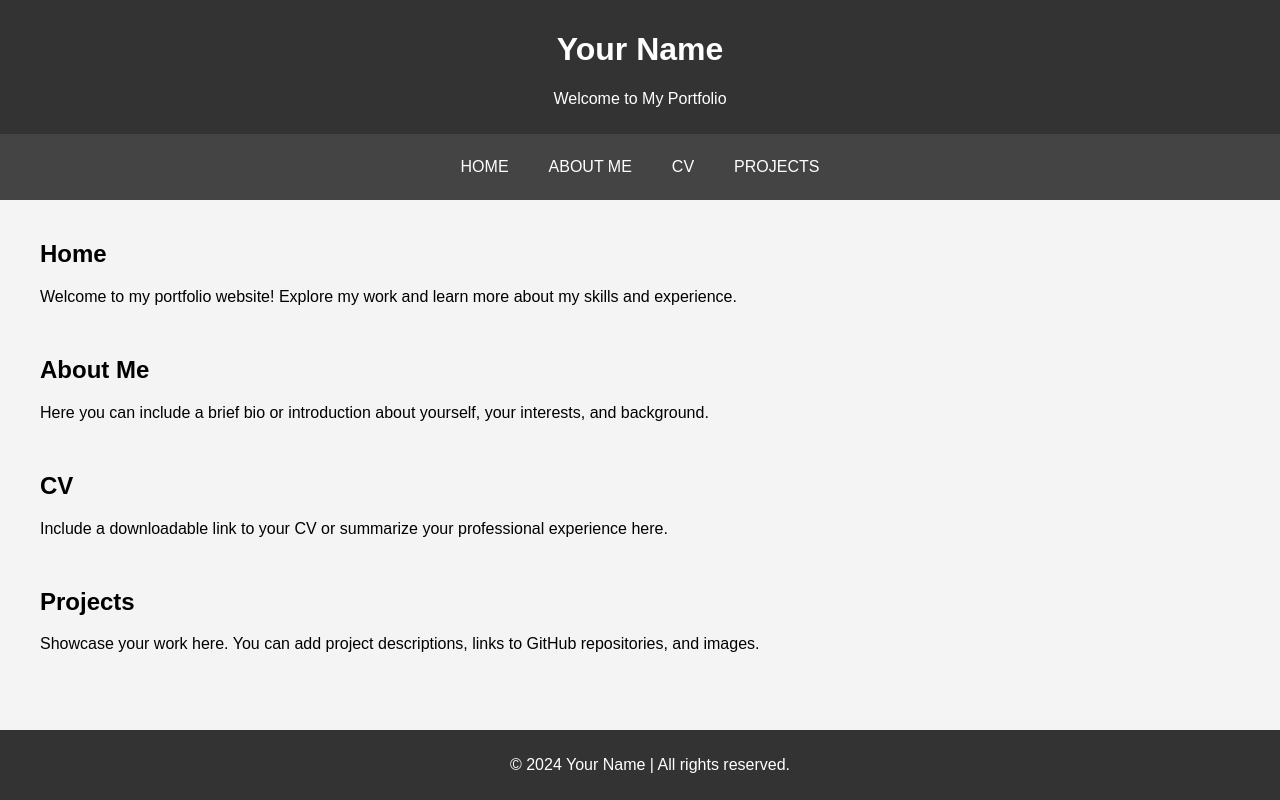
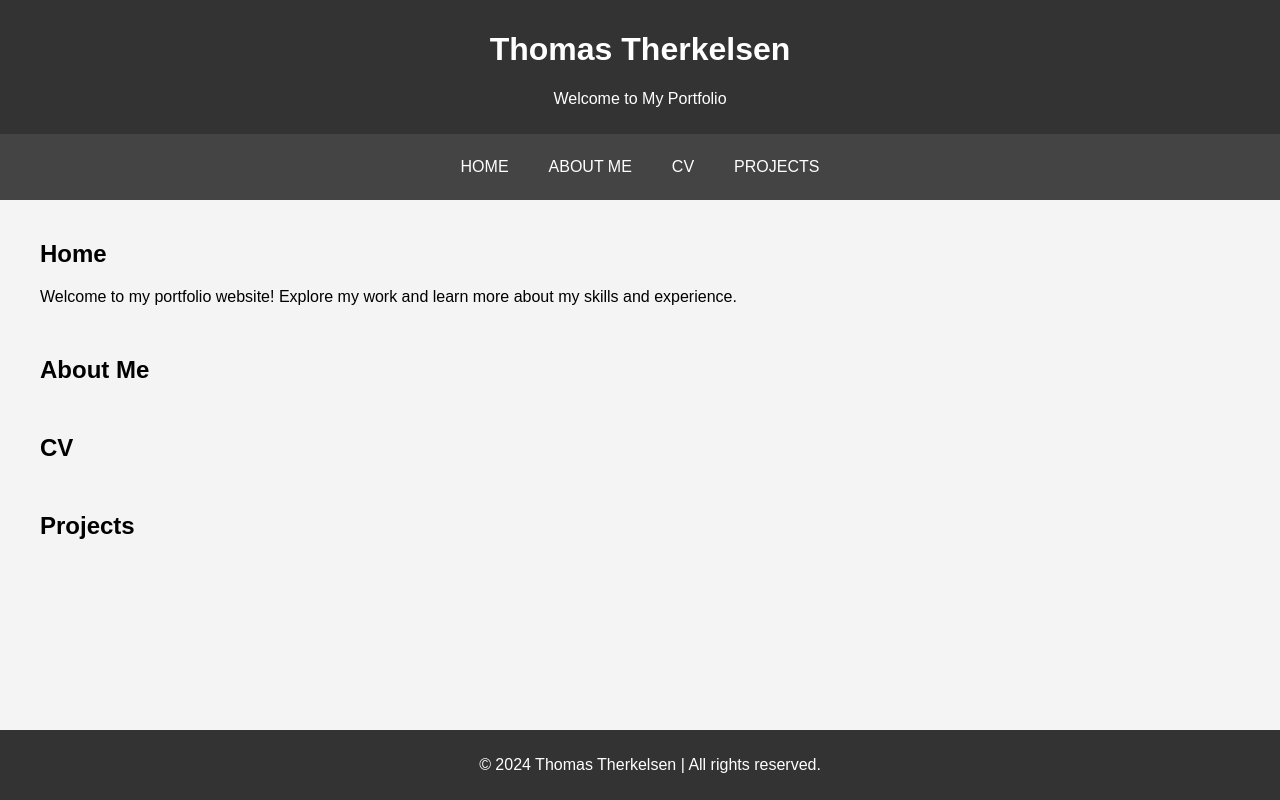
Before and after one commit to Therkelsen/therkelsen.github.io, a plain HTML site: page index.html in a window 1280 px wide. Drawn offline with Linux system fonts and the light colour scheme.

Commit message:
Replace placeholder names

```diff
--- a/index.html
+++ b/index.html
@@ -4,13 +4,13 @@
     <meta charset="UTF-8">
     <meta http-equiv="X-UA-Compatible" content="IE=edge">
     <meta name="viewport" content="width=device-width, initial-scale=1.0">
-    <title>Your Name | Portfolio</title>
+    <title>Thomas Therkelsen | Portfolio</title>
     <link rel="stylesheet" href="styles.css">
 </head>
 <body>
 
     <header>
-        <h1>Your Name</h1>
+        <h1>Thomas Therkelsen</h1>
         <p>Welcome to My Portfolio</p>
     </header>
 
@@ -30,22 +30,22 @@
 
         <section id="about">
             <h2>About Me</h2>
-            <p>Here you can include a brief bio or introduction about yourself, your interests, and background.</p>
+            <p></p>
         </section>
 
         <section id="cv">
             <h2>CV</h2>
-            <p>Include a downloadable link to your CV or summarize your professional experience here.</p>
+            <p></p>
         </section>
 
         <section id="projects">
             <h2>Projects</h2>
-            <p>Showcase your work here. You can add project descriptions, links to GitHub repositories, and images.</p>
+            <p></p>
         </section>
     </div>
 
     <footer>
-        <p>&copy; 2024 Your Name | All rights reserved.</p>
+        <p>&copy; 2024 Thomas Therkelsen | All rights reserved.</p>
     </footer>
 
 </body>
```
Also changed, not shown: about.html (+4 -4 lines), cv.html (+4 -4 lines), projects.html (+3 -3 lines).
